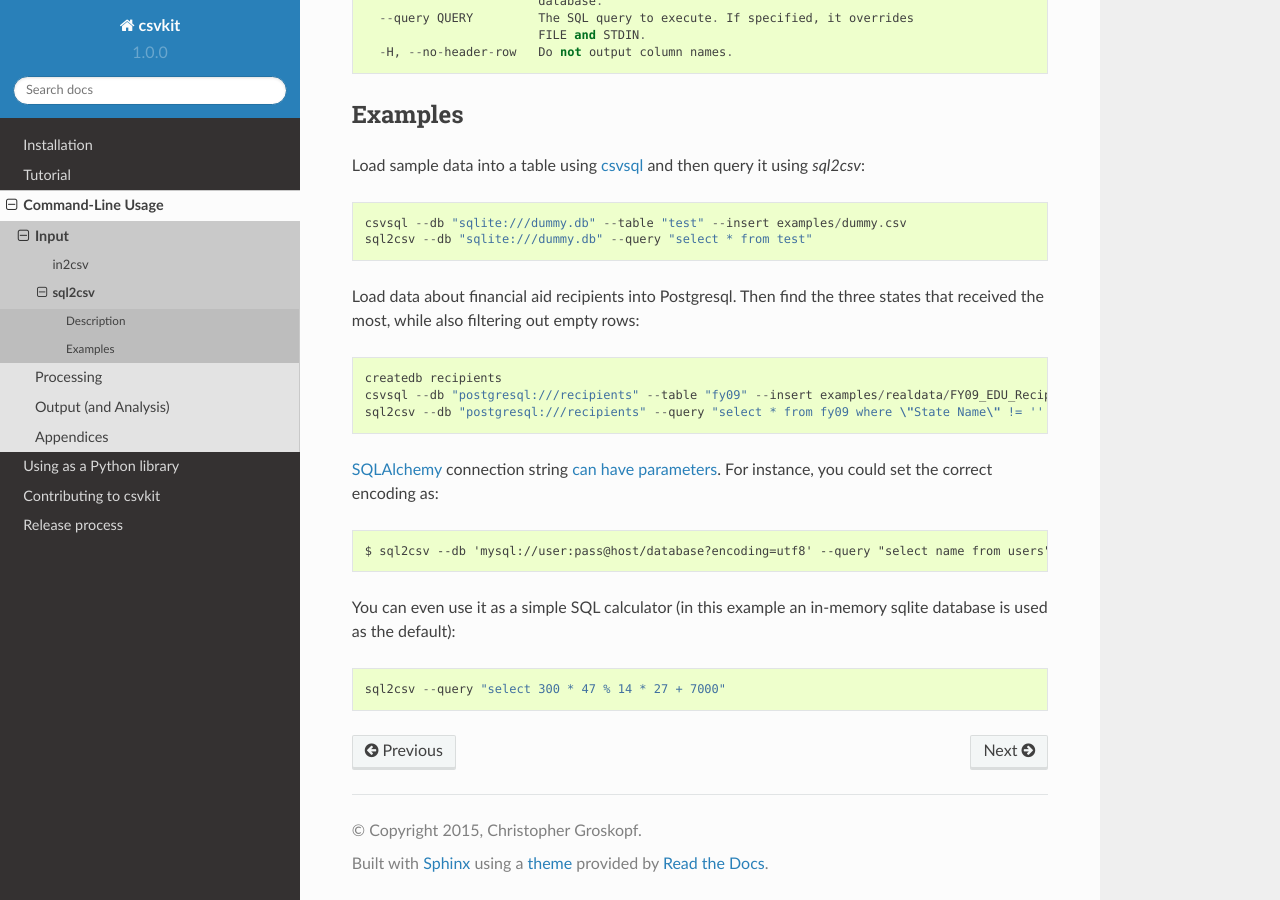
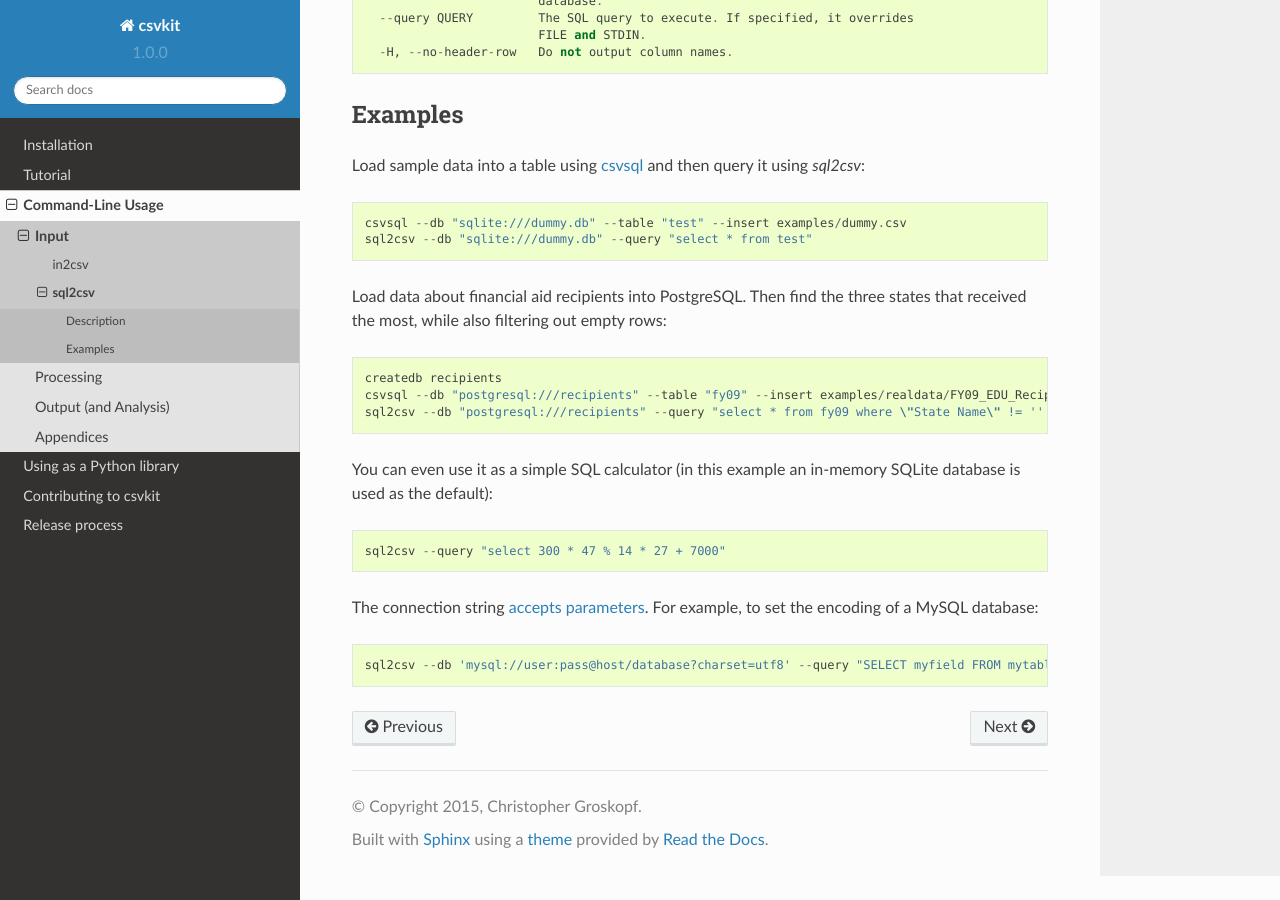
Before and after one commit to wireservice/csvkit, a Sphinx documentation site: the page built from docs/scripts/sql2csv.rst, in a window 1280 px wide and 900 px high, scrolled down 569 px. Built offline with Sphinx 7.4.7 and the Read the Docs theme 2.0.0, drawn with Linux system fonts in a browser that asks for light colours.

Commit message:
Tidy the docs added in #465

```diff
--- a/docs/scripts/sql2csv.rst
+++ b/docs/scripts/sql2csv.rst
@@ -37,19 +37,16 @@ Load sample data into a table using :doc:`csvsql` and then query it using `sql2c
     csvsql --db "sqlite:///dummy.db" --table "test" --insert examples/dummy.csv
     sql2csv --db "sqlite:///dummy.db" --query "select * from test"
 
-Load data about financial aid recipients into Postgresql. Then find the three states that received the most, while also filtering out empty rows::
+Load data about financial aid recipients into PostgreSQL. Then find the three states that received the most, while also filtering out empty rows::
 
     createdb recipients
     csvsql --db "postgresql:///recipients" --table "fy09" --insert examples/realdata/FY09_EDU_Recipients_by_State.csv
     sql2csv --db "postgresql:///recipients" --query "select * from fy09 where \"State Name\" != '' order by fy09.\"TOTAL\" limit 3"
 
-SQLAlchemy_ connection string `can have parameters`__. For instance, you could set the correct encoding as::
-
-    $ sql2csv --db 'mysql://user:pass@host/database?encoding=utf8' --query "select name from users"
-
-You can even use it as a simple SQL calculator (in this example an in-memory sqlite database is used as the default)::
+You can even use it as a simple SQL calculator (in this example an in-memory SQLite database is used as the default)::
 
     sql2csv --query "select 300 * 47 % 14 * 27 + 7000"
 
-.. _SQLAlchemy: http://www.sqlalchemy.org
-__ http://docs.sqlalchemy.org/en/rel_1_0/core/engines.html#engine-creation-api
+The connection string `accepts parameters <http://docs.sqlalchemy.org/en/rel_1_0/core/engines.html#engine-creation-api>`_. For example, to set the encoding of a MySQL database::
+
+    sql2csv --db 'mysql://user:pass@host/database?charset=utf8' --query "SELECT myfield FROM mytable"
```
